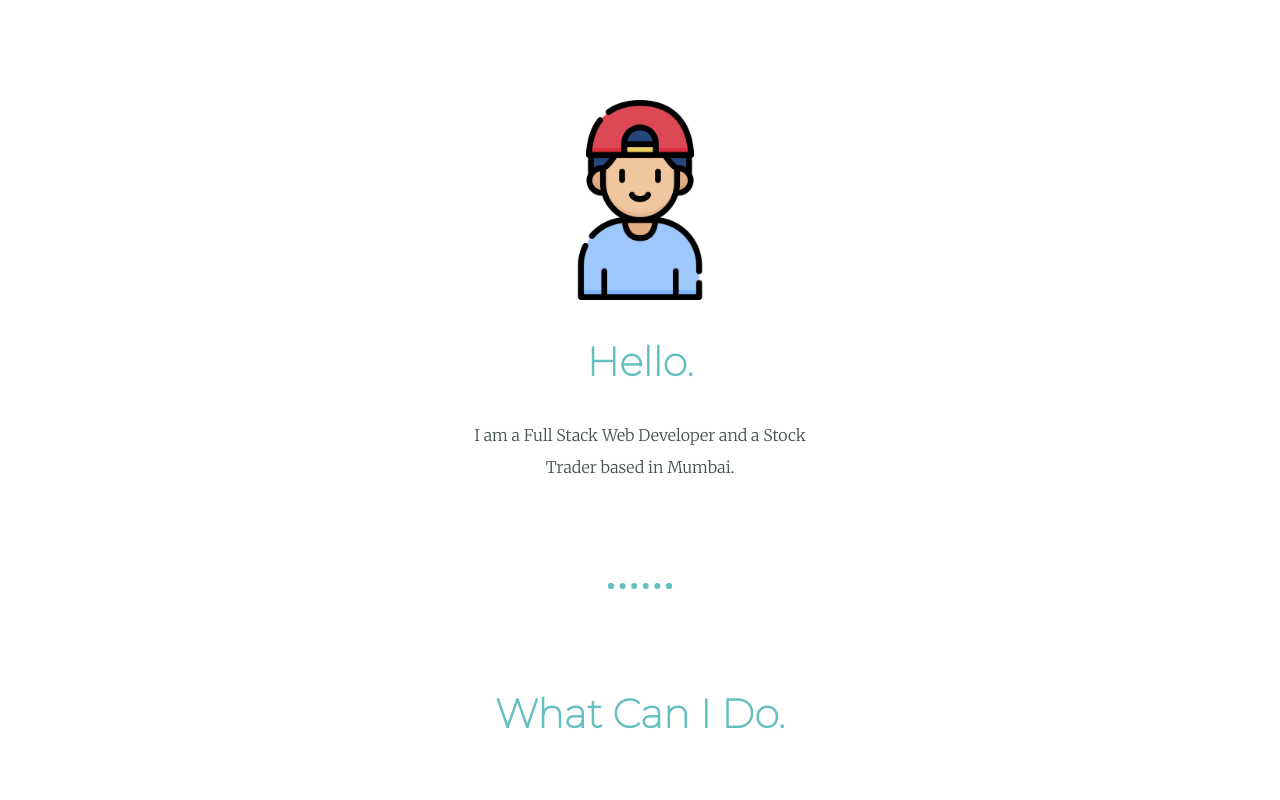
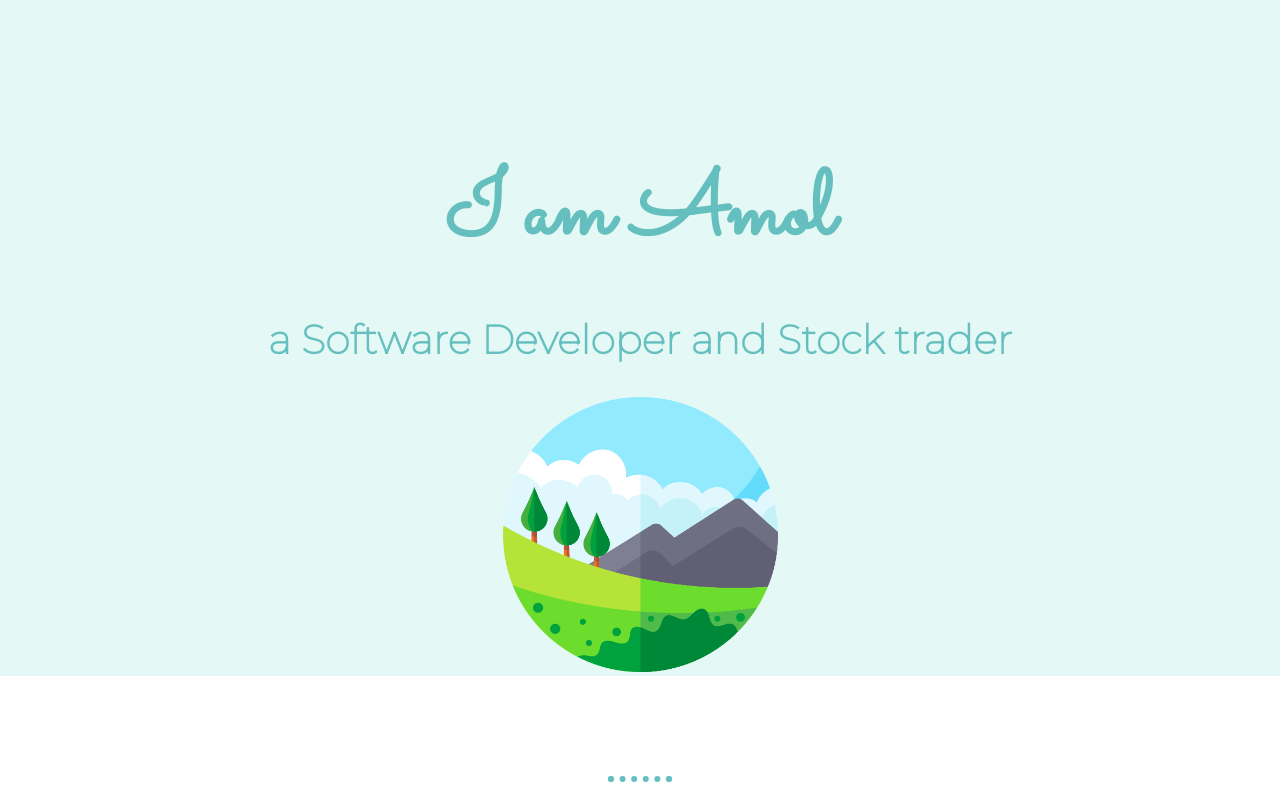
Before and after one commit to theamolghuge/me, a plain HTML site: page index.html in a window 1280 px wide. Shown: the top 800 px of the page. Drawn offline with Linux system fonts and the light colour scheme.

Commit message:
Update index.html
Updated index

```diff
--- a/index.html
+++ b/index.html
@@ -10,13 +10,14 @@
     <link rel="preconnect" href="https://fonts.gstatic.com">
     <link href="https://fonts.googleapis.com/css2?family=Merriweather:wght@300&family=Montserrat:wght@100&family=Sacramento&display=swap" rel="stylesheet">
 </head>
-<body>
-    <div class="middle-container">
-        <div class="profile">
-          <img class="profile-img" src="images/meicon.png" alt="my profile">
-          <h2>Hello.</h2>
-          <p class="intro">I am a Full Stack Web Developer and a Stock Trader based in Mumbai.</p>
-        </div>
+    <body>
+    <div class= "top-container">
+      <!-- <img class="top-cloud" src="images/cloud.png" alt=""> -->
+        <h1 class="h1">I am Amol</h1>
+        <h2>a Software Developer and Stock trader</h2>
+        <!-- <img class = "bottom-cloud" src="images/cloud.png" alt=""> -->
+        <img class="land" src="images/savannah.png" alt="">
+      </div>
         <hr>
         <div class="skills">
           <h2>What Can I Do.</h2>
@@ -41,7 +42,6 @@
         </div>
       </div>
 
-
       <div class="bottom-container">
         <a class="footer-link" href="https://www.linkedin.com/in/theamolghuge/">LinkedIn</a>
         <a class="footer-link" href="https://twitter.com/theamolghuge">Twitter</a>
```
